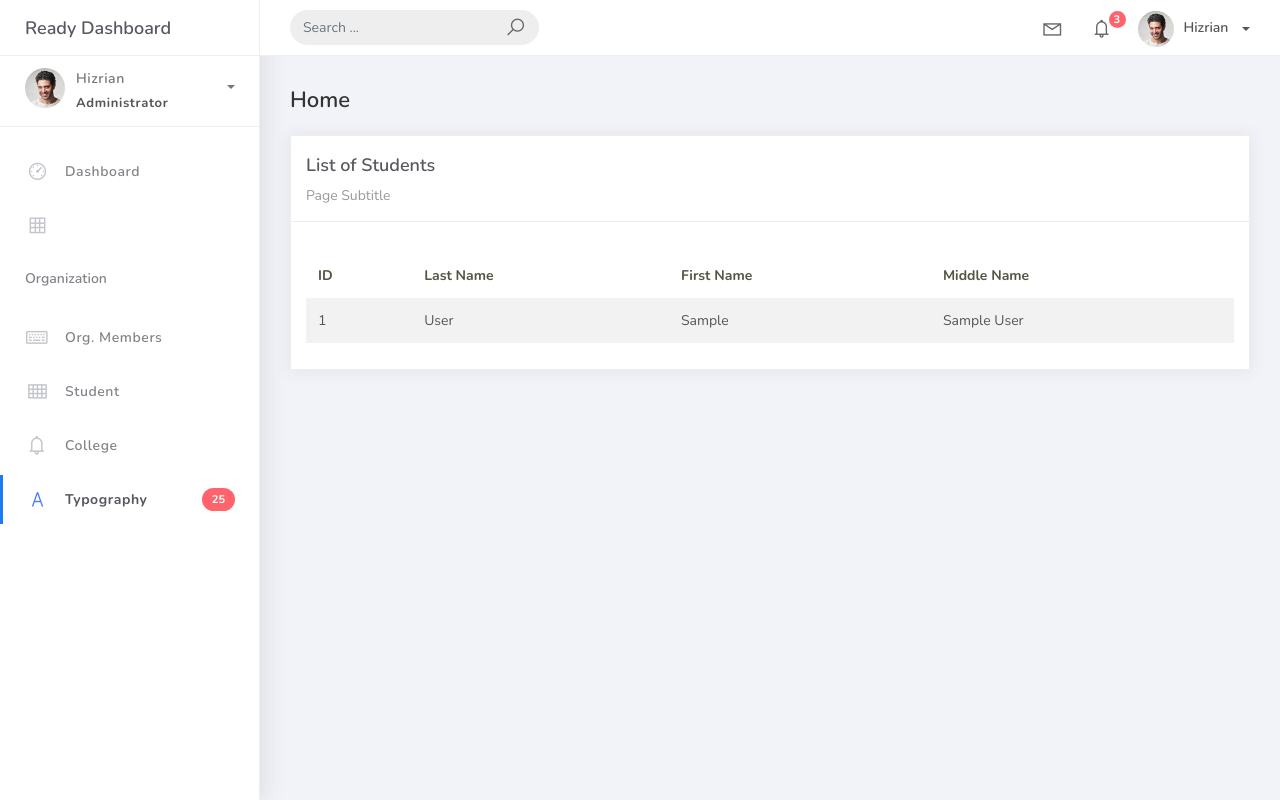
After one commit to micahana4/PSUSphere, a Django app: page /student_list in a window 1280 px wide. The commit adds this page. Run offline with Django 4.2, Linux system fonts and the light colour scheme; tables that the repository leaves empty hold one stand-in row (values such as "Sample post"); some libraries are stand-ins or nearby versions.

Commit message:
Added StudentList

```diff
--- a/projectsite/projectsite/urls.py
+++ b/projectsite/projectsite/urls.py
@@ -16,7 +16,7 @@ Including another URLconf
 """
 from django.contrib import admin
 from django.urls import path
-from studentorg.views import HomePageView, OrganizationList, OrganizationCreateView, OrganizationUpdateView, OrganizationDeleteView
+from studentorg.views import HomePageView, OrganizationList, OrganizationCreateView, OrganizationUpdateView, OrganizationDeleteView, StudentList
 from studentorg import views
 
 urlpatterns = [
@@ -26,4 +26,6 @@ urlpatterns = [
     path('organization_list/add', OrganizationCreateView.as_view(), name='organization-add'),
     path('organization_list/<pk>', OrganizationUpdateView.as_view(), name='organization-update'),
     path('organization_list/<pk>/delete', OrganizationDeleteView.as_view(), name='organization-delete'),
+
+    path('student_list', StudentList.as_view(), name="student-list"),
 ]
--- a/projectsite/studentorg/views.py
+++ b/projectsite/studentorg/views.py
@@ -1,7 +1,7 @@
 from django.shortcuts import render
 from django.views.generic.list import ListView
 from django.views.generic.edit import CreateView, UpdateView, DeleteView
-from studentorg.models import Organization
+from studentorg.models import Organization, Student
 from studentorg.forms import OrganizationForm
 from django.urls import reverse_lazy
 
@@ -9,6 +9,10 @@ class HomePageView(ListView):
     model = Organization
     context_object_name = 'home'
     template_name = "home.html"
+
+########################## ORGANIZATION ##########################
+########################## ORGANIZATION ##########################
+########################## ORGANIZATION ##########################
 
 class OrganizationList(ListView) :
     model = Organization
@@ -33,4 +37,14 @@ class OrganizationDeleteView(DeleteView) :
     template_name = 'org_del.html'
     success_url = reverse_lazy('organization-list')
 
+########################## STUDENT ##########################
+########################## STUDENT ##########################
+########################## STUDENT ##########################
+
+class StudentList(ListView) :
+    model = Student
+    context_object_name = 'student'
+    template_name = 'student_list.html'
+    paginate_by = 5
+
 # Create your views here.s
--- a/projectsite/templates/base.html
+++ b/projectsite/templates/base.html
@@ -186,7 +186,7 @@
 							</a>
 						</li>
 						<li class="nav-item">
-							<a href="tables.html">
+							<a href="{% url 'student-list'%}">
 								<i class="la la-th"></i>
 								<p>Student</p>
 							</a>
--- /dev/null
+++ b/projectsite/templates/student_list.html
@@ -0,0 +1,42 @@
+{% extends 'base.html' %} {% load static %} {% block content %}
+
+<div class="content">
+    <div class="container-fluid">
+        <h4 class="page-title">Home</h4>
+        <div class="row">
+            <div class="col-md-12">
+                <div class="card">
+                    <div class="card-header">
+                        <div class="card-title">List of Students</div>
+                        <div class="card-category">Page Subtitle</div>
+                    </div>
+                    <div class="card-body">
+                        <table class="table table-striped mt-3">
+                            <thead>
+                                <tr>
+                                    <th scope="col">ID</th>
+                                    <th scope="col">Last Name</th>
+                                    <th scope="col">First Name</th>
+                                    <th scope="col">Middle Name</th>
+                                </tr>
+                            </thead>
+                            <tbody>
+                                {% for object in object_list %}
+                                <tr>
+                                    <td>{{ object.student_id }}</td>
+                                    <td>{{ object.lastname }}</td>
+                                    <td>{{ object.firstname }}</td>
+                                    <td>{{ object.middlename }}</td>
+                                </tr>
+                                {% endfor %}
+                            </tbody>
+                        </table>
+                        {% include 'includes/pagination.html' %}
+                    </div>
+                </div>
+            </div>
+        </div>
+    </div>
+</div>
+
+{% endblock %}
```
